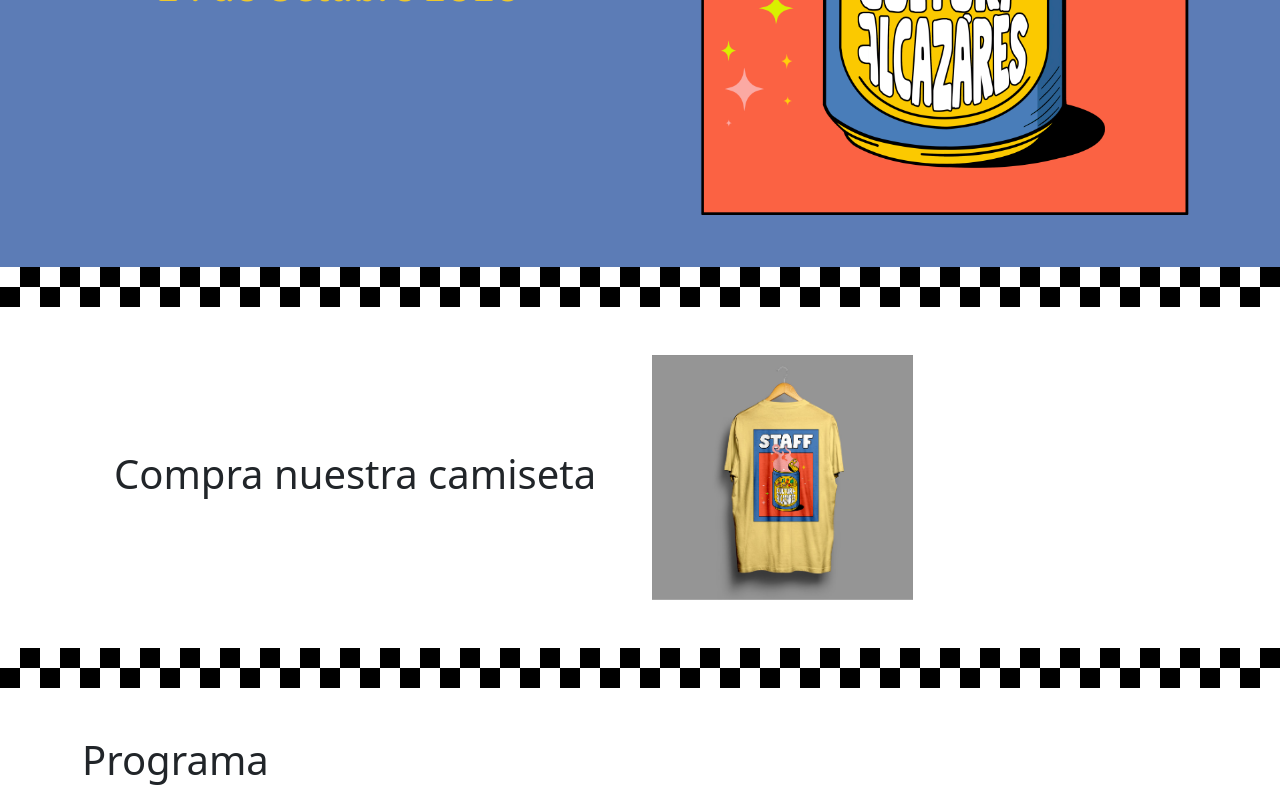
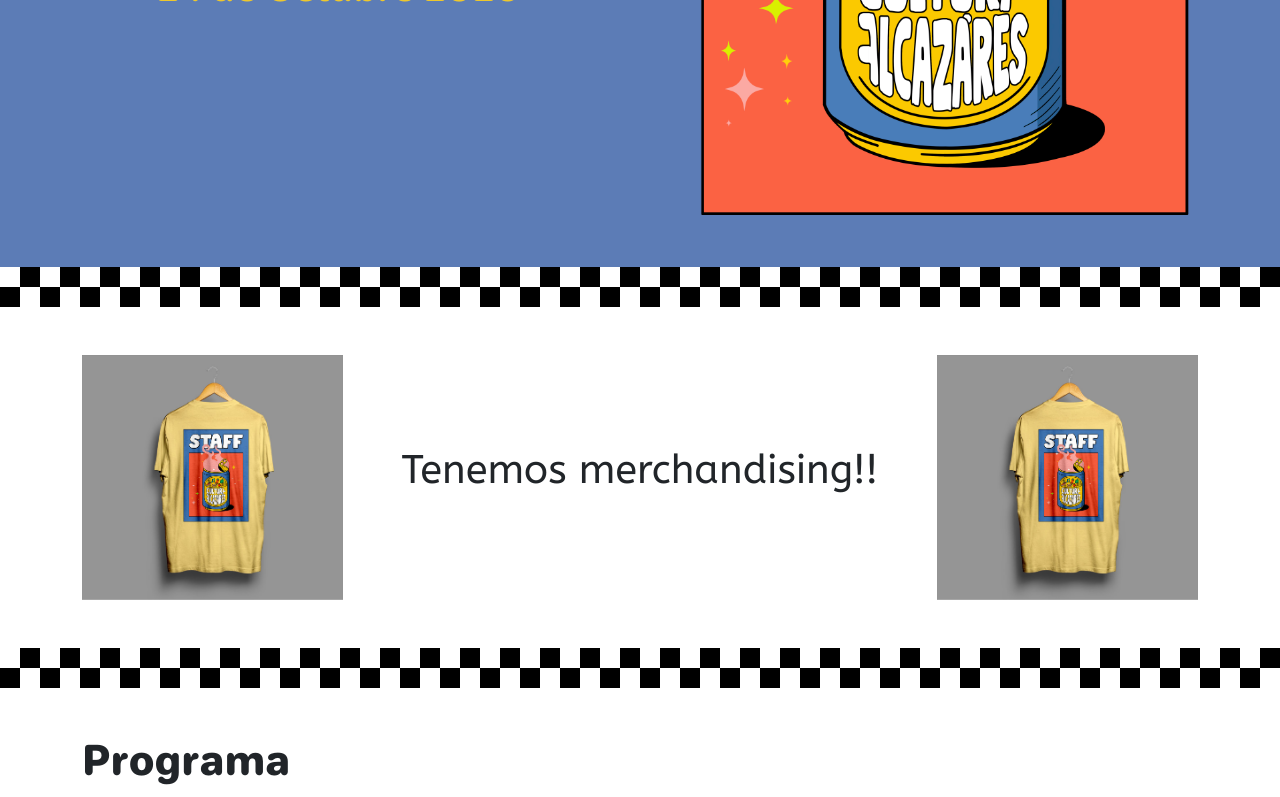
Before and after one commit to Culturalcazares/web, a Vue app: page / in a window 1280 px wide. Shown: the part 533-1330 px from the top of the page. Built offline with nearby package versions, Linux system fonts and the light colour scheme.

Commit message:
✨ Cambiadas tipografías de toda la web

```diff
--- a/src/assets/main.css
+++ b/src/assets/main.css
@@ -4,3 +4,11 @@
   --abeezee: 'ABeeZee', sans-serif;
   --jellee: 'Jellee', sans-serif;
 }
+
+body {
+  font-family: var(--abeezee);
+}
+
+h1, h2, h3, h4, h5, h6 {
+  font-family: var(--jellee);
+}
--- a/src/components/HeaderBanner.vue
+++ b/src/components/HeaderBanner.vue
@@ -22,7 +22,6 @@
 #banner {
   height: calc(100vh - 66px);
   background-color: rgb(92, 124, 182);
-  font-family: var(--jellee), sans-serif;
 }
 
 .main-text {
--- a/src/components/MerchanBanner.vue
+++ b/src/components/MerchanBanner.vue
@@ -3,17 +3,26 @@
 
 <template>
   <div class="container py-5">
+    <RouterLink :to="{ name: 'merchandising' }">
       <div class="row">
+        <div class="col-md-3">
+            <img class="img-fluid" src="@/assets/images/camiseta.png" alt="Camiseta" />
+        </div>
         <div class="col-md-6 text-center align-content-center">
-        <h2 class="fs-1">Compra nuestra camiseta</h2>
+          <p class="fs-1">Tenemos merchandising!!</p>
         </div>
         <div class="col-md-3">
-        <RouterLink :to="{ name: 'merchandising' }">
             <img class="img-fluid" src="@/assets/images/camiseta.png" alt="Camiseta" />
-        </RouterLink>
+
         </div>
       </div>
+    </RouterLink>
   </div>
 </template>
 
-<style scoped></style>
+<style scoped>
+a {
+  text-decoration: none;
+  color: inherit;
+}
+</style>
--- a/src/views/SponsorsView.vue
+++ b/src/views/SponsorsView.vue
@@ -3,12 +3,12 @@
 
 <template>
   <div class="container py-4 my-4">
-    <h1 class="mb-4 text-center" style="font-family: var(--jellee)">Patrocina el Festival Culturalcázares</h1>
-    <p class="lead text-center mb-5" style="font-family: var(--abeezee)">
+    <h1 class="mb-4 text-center">Patrocina el Festival Culturalcázares</h1>
+    <p class="lead text-center mb-5">
       Con el barrio, por el barrio, para el barrio. ¡Tu negocio puede ser parte del corazón de Los Alcázares!
     </p>
 
-    <div class="row justify-content-center mb-5" style="font-family: var(--abeezee)">
+    <div class="row justify-content-center mb-5">
       <div class="col-md-8 text-center">
         <p>
           El <strong>Festival Culturalcázares</strong> es una iniciativa vecinal que celebra el arte, la cultura y la convivencia en nuestras calles. Queremos invitar a los comercios y empresas locales a unirse a este proyecto que pone en valor nuestra identidad y dinamiza la economía del barrio.
@@ -19,8 +19,8 @@
       </div>
     </div>
 
-    <h2 class="mb-4 text-center" style="font-family: var(--jellee)">Niveles de Patrocinio</h2>
-    <div class="row row-cols-1 row-cols-md-2 row-cols-xl-4 g-4 mb-5 justify-content-center" style="font-family: var(--abeezee)">
+    <h2 class="mb-4 text-center">Niveles de Patrocinio</h2>
+    <div class="row row-cols-1 row-cols-md-2 row-cols-xl-4 g-4 mb-5 justify-content-center">
       <!-- Bronce -->
       <div class="col">
         <div class="card h-100 border-0 shadow text-center rounded-4">
@@ -123,11 +123,11 @@
         ¿Quieres formar parte de algo grande? ¡Hablemos!
       </p>
       <div class="mb-4">
-        <a href="mailto:culturalcazares.fest@gmail.com" class="btn btn-primary btn-lg px-5 py-3 shadow-sm" style="font-family: var(--jellee)">
+        <a href="mailto:culturalcazares.fest@gmail.com" class="btn btn-primary btn-lg px-5 py-3 shadow-sm">
           Mándanos un email a culturalcazares.fest@gmail.com
         </a>
       </div>
-      <p style="font-family: var(--abeezee)">
+      <p>
         También puedes descargar el <a href="#" target="_blank" class="fw-bold text-decoration-none">contrato de patrocinio</a> para más detalles.
       </p>
     </div>
```
Lines whose indentation alone changed are shown as unchanged.
